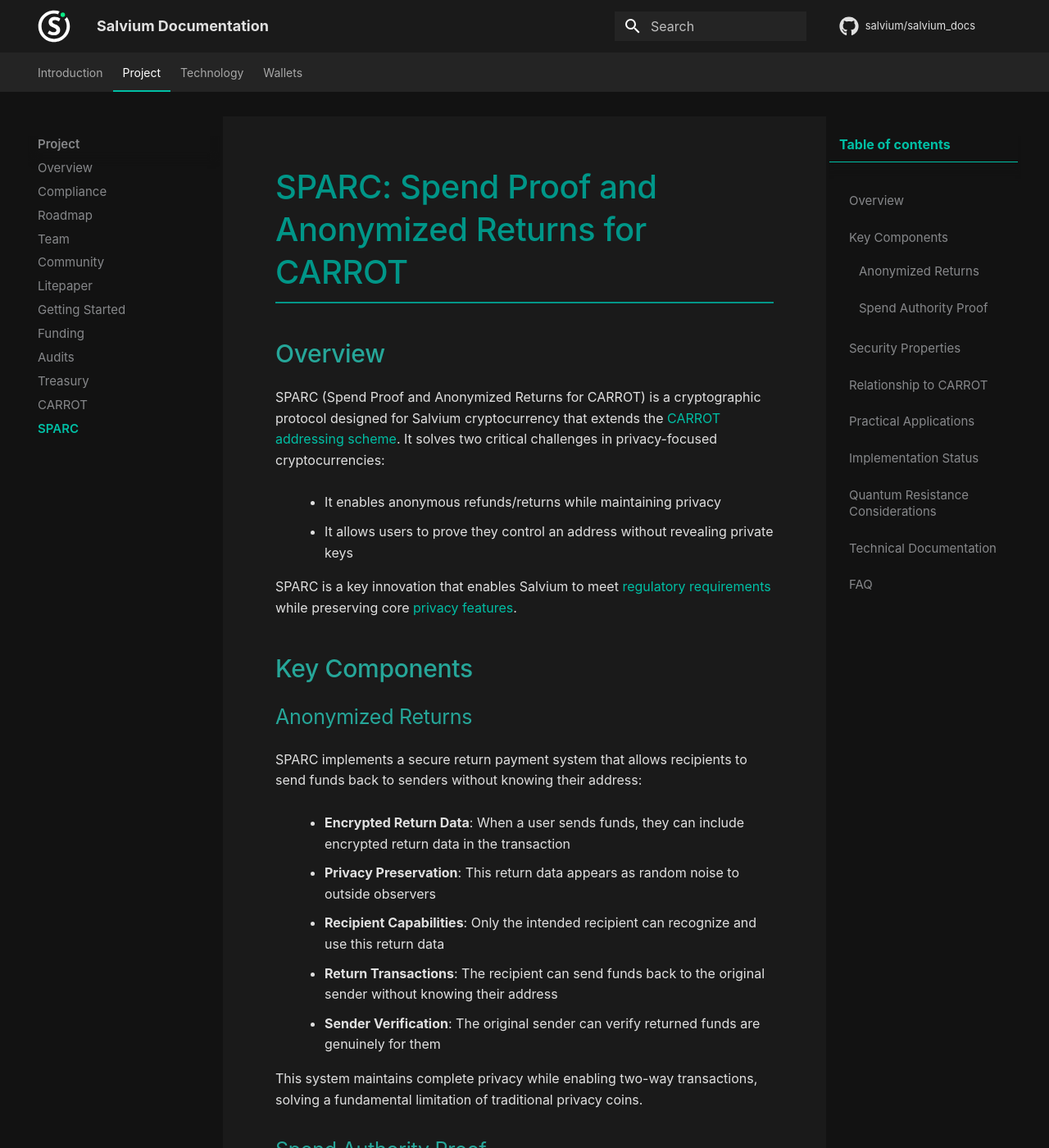
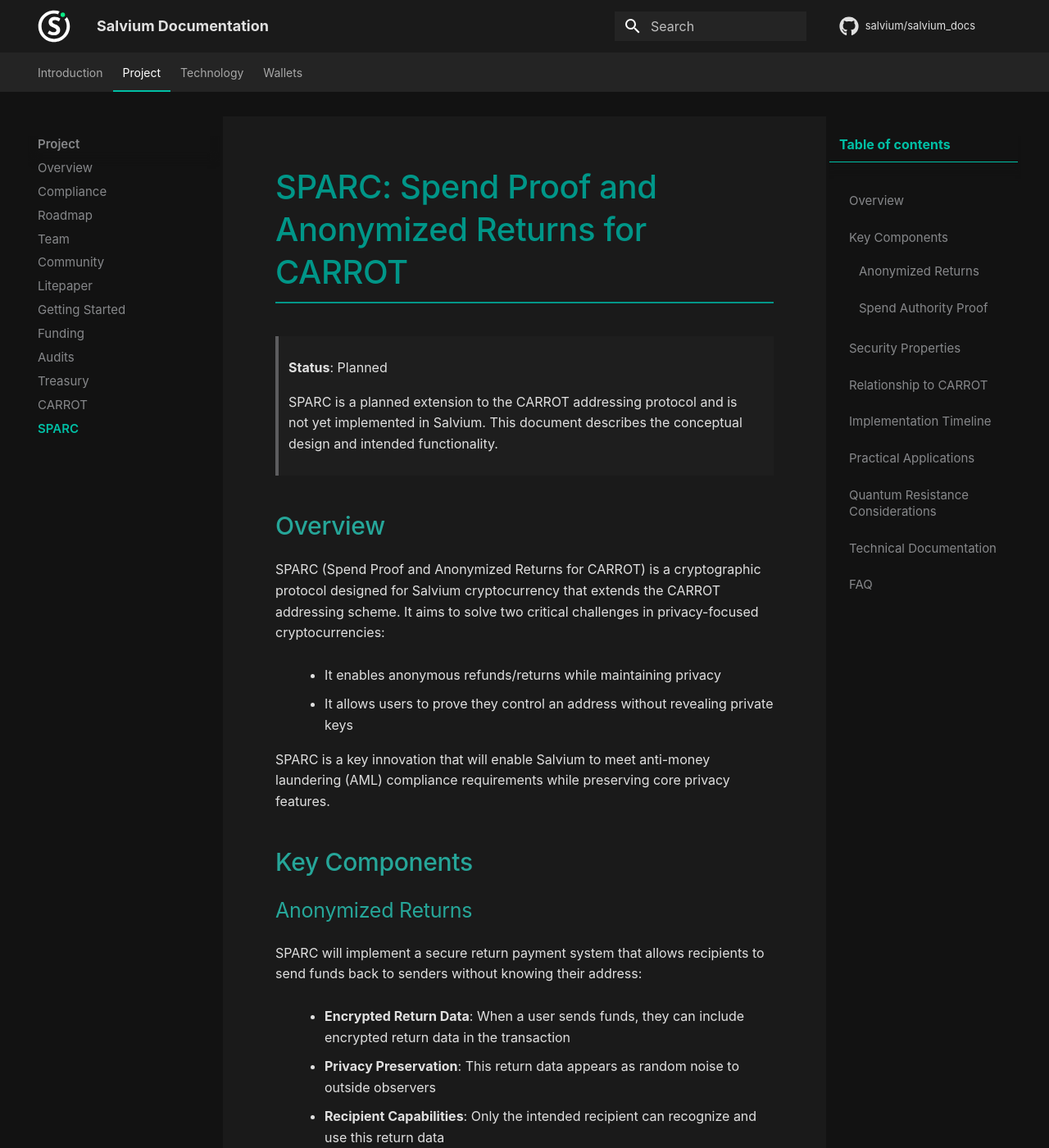
Before and after one commit to salvium/salvium_docs, an MkDocs documentation site: the page built from docs/THE PROJECT/sparc.md, in a window 1280 px wide and 1400 px high. Shown: the whole window at 82% size. Built offline with MkDocs 1.6.1 and Material for MkDocs 9.7.7, drawn with Linux system fonts in a browser that asks for light colours; comment, search, counter and statistics services are not loaded; some of the changed text lies outside the part shown.

Commit message:
Update sparc.md

```diff
--- a/docs/THE PROJECT/sparc.md
+++ b/docs/THE PROJECT/sparc.md
@@ -1,19 +1,23 @@
 # SPARC: Spend Proof and Anonymized Returns for CARROT
+
+> **Status**: Planned
+>
+> SPARC is a planned extension to the CARROT addressing protocol and is not yet implemented in Salvium. This document describes the conceptual design and intended functionality.
 
 ## Overview
 
-SPARC (Spend Proof and Anonymized Returns for CARROT) is a cryptographic protocol designed for Salvium cryptocurrency that extends the [CARROT addressing scheme](carrot.md). It solves two critical challenges in privacy-focused cryptocurrencies:
+SPARC (Spend Proof and Anonymized Returns for CARROT) is a cryptographic protocol designed for Salvium cryptocurrency that extends the CARROT addressing scheme. It aims to solve two critical challenges in privacy-focused cryptocurrencies:
 
 - It enables anonymous refunds/returns while maintaining privacy
 - It allows users to prove they control an address without revealing private keys
 
-SPARC is a key innovation that enables Salvium to meet [regulatory requirements](../THE%20PROJECT/Compliance%20Statement.md) while preserving core [privacy features](../THE%20PROTOCOL/About%20Privacy.md).
+SPARC is a key innovation that will enable Salvium to meet anti-money laundering (AML) compliance requirements while preserving core privacy features.
 
 ## Key Components
 
 ### Anonymized Returns
 
-SPARC implements a secure return payment system that allows recipients to send funds back to senders without knowing their address:
+SPARC will implement a secure return payment system that allows recipients to send funds back to senders without knowing their address:
 
 - **Encrypted Return Data**: When a user sends funds, they can include encrypted return data in the transaction
 - **Privacy Preservation**: This return data appears as random noise to outside observers
@@ -21,7 +25,7 @@
 - **Return Transactions**: The recipient can send funds back to the original sender without knowing their address
 - **Sender Verification**: The original sender can verify returned funds are genuinely for them
 
-This system maintains complete privacy while enabling two-way transactions, solving a fundamental limitation of traditional privacy coins.
+This system will maintain complete privacy while enabling two-way transactions, solving a fundamental limitation of traditional privacy coins.
 
 ### Spend Authority Proof
 
@@ -30,13 +34,13 @@
 - **Zero-Knowledge Property**: Proves knowledge of secret values without revealing them
 - **Schnorr-Like Construction**: Based on established cryptographic techniques
 - **Security Guarantees**: Satisfies completeness, soundness, and zero-knowledge properties
-- **Regulatory Compliance**: Enables verification of address ownership for compliance purposes
+- **Regulatory Compliance**: Enables verification of address ownership for AML compliance purposes
 
-This capability is critical for MiCA compliance, allowing exchanges and other regulated entities to verify address control without compromising user privacy.
+This capability is critical for regulatory compliance, allowing exchanges and other regulated entities to verify address control without compromising user privacy.
 
 ## Security Properties
 
-SPARC provides formal security guarantees:
+SPARC is designed to provide formal security guarantees:
 
 - **Indistinguishability**: Transactions with return data are indistinguishable from those without
 - **Unlinkability**: Transactions cannot be linked across the blockchain
@@ -46,31 +50,34 @@
 
 ## Relationship to CARROT
 
-SPARC extends the [CARROT](carrot.md) (Cryptonote Address on Rerandomizable-RingCT-Output Transactions) addressing protocol, which provides:
+SPARC will extend the CARROT (Cryptonote Address on Rerandomizable-RingCT-Output Transactions) addressing protocol, which provides:
 
 - **Full view-only wallets**: Monitoring of both incoming and outgoing transactions
 - **Forward secrecy**: Protection against future advances in computing
 - **Enhanced security**: Protection against various attack vectors
 
-SPARC adds the critical anonymized returns and spend proof capabilities on top of this foundation.
+SPARC will add the critical anonymized returns and spend proof capabilities on top of this foundation once CARROT is fully implemented in Salvium.
+
+## Implementation Timeline
+
+SPARC implementation will follow these general phases:
+
+1. Complete CARROT addressing system implementation
+2. Develop and test SPARC extensions
+3. Integrate with wallet software
+4. Deploy to testnet for community testing
+5. Launch on mainnet
+
+For the most current timeline, please refer to the Salvium roadmap.
 
 ## Practical Applications
 
-SPARC enables various real-world applications:
+SPARC will enable various real-world applications:
 
 - **E-commerce & Refunds**: Merchants can issue refunds without storing customer wallet addresses
 - **Escrow Systems**: Funds can be returned automatically if conditions aren't met
 - **Compliant Exchange Listings**: Exchanges can verify transaction information when required by regulations
 - **Private Smart Contracts**: Foundation for complex, private return logic in applications
-
-## Implementation Status
-
-SPARC is being implemented in Salvium, with components that include:
-
-- **Return Address Handling**: Implementation of the return address scheme
-- **Proof Generation**: Construction of spend authority proofs
-- **Verification Mechanisms**: Systems for verifying proofs and returned funds
-- **Wallet Integration**: User interface elements for managing returns and proofs in the [Salvium wallet](../WALLETS/Salvium%20GUI%20Wallet%20Guide.md)
 
 ## Quantum Resistance Considerations
 
@@ -86,17 +93,20 @@
 
 ## FAQ
 
+Q: When will SPARC be implemented in Salvium?
+A: SPARC will be implemented after the CARROT addressing system is fully integrated. Refer to the project roadmap for the latest timeline.
+
 Q: Does using SPARC compromise privacy?
-A: No. SPARC maintains all the privacy guarantees of traditional privacy coins while adding capabilities for returns and regulatory compliance.
+A: No. SPARC is designed to maintain all the privacy guarantees of traditional privacy coins while adding capabilities for returns and regulatory compliance.
 
 Q: How does SPARC differ from Monero's approach?
 A: Monero does not currently implement a return payment system or spend authority proofs. SPARC builds on concepts originally proposed for Monero but not implemented.
 
 Q: Is SPARC's implementation open source?
-A: Yes, the implementation of SPARC in Salvium is fully open source and available for review in our [code repository](../THE%20PROJECT/How%20to%20get%20involved.md).
+A: Yes, when implemented, SPARC in Salvium will be fully open source and available for review in our code repository.
 
 Q: How does SPARC help with regulatory compliance?
-A: SPARC enables users to prove they control an address without revealing private keys, satisfying regulatory requirements for verification while maintaining privacy.
+A: SPARC enables users to prove they control an address without revealing private keys, satisfying AML regulatory requirements for verification while maintaining privacy.
 
 Q: Does SPARC require changes to the consensus protocol?
-A: SPARC builds on the existing Salvium consensus protocol with additions to [transaction formats](../THE%20PROTOCOL/Protocol_tx.md) and validation rules.
+A: SPARC will build on the existing Salvium consensus protocol with additions to transaction formats and validation rules.
```
